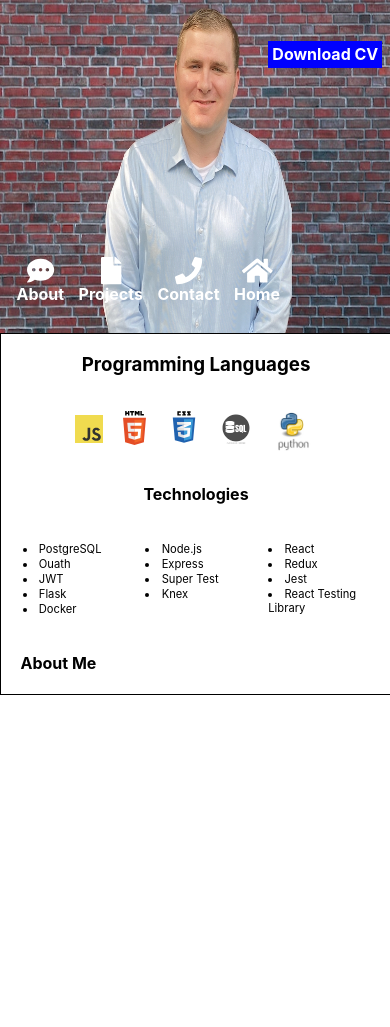
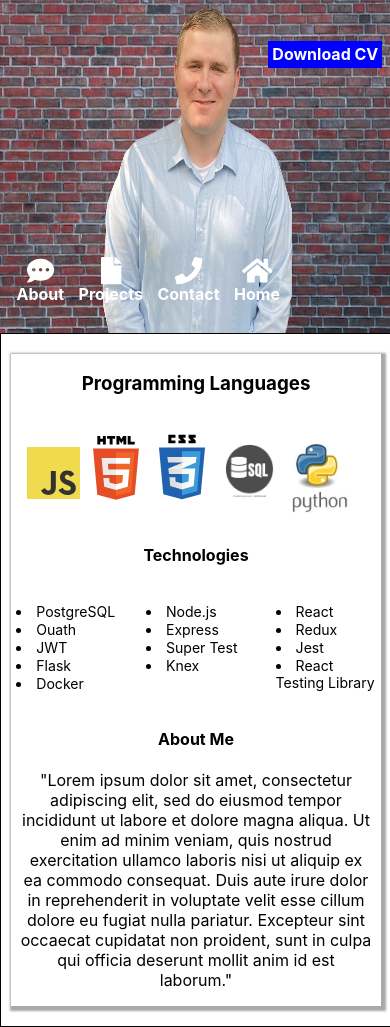
Before and after one commit to cgiroux86/portfolio, a React (Create React App) app in the folder cgiroux-portfolio/: page /skills in a window 390 px wide. Before the commit the page ends 844 px from the top, so only its background shows below. Built offline with nearby package versions, Linux system fonts and the light colour scheme.

Commit message:
about mobile styling updates

```diff
--- a/cgiroux-portfolio/src/App.css
+++ b/cgiroux-portfolio/src/App.css
@@ -352,9 +352,10 @@ body,
 }
 .languages {
   display: flex;
-  width: 90%;
+  width: 95%;
   height: auto;
-  margin: 0 auto;
+  box-shadow: 2px 2px 2px 3px darkgray;
+  margin: 5% auto;
   flex-direction: column;
   justify-content: space-evenly;
 }
@@ -406,6 +407,22 @@ body,
 li {
   margin: 1% 2%;
   font-size: 1.2rem;
+}
+
+.pro_portfolio h5 {
+  padding: 1%;
+  width: 100%;
+  margin: 1%;
+}
+.header_connect {
+  position: absolute;
+  bottom: 2%;
+  padding: 0.2%;
+  right: 5%;
+  width: 15%;
+  background: white;
+  display: flex;
+  justify-content: space-evenly;
 }
 @media screen and (max-width: 500px) {
   .mobile_pic {
@@ -673,16 +690,17 @@ li {
     flex-direction: column;
     flex-wrap: wrap; */
     display: block;
-    width: 100%;
+    width: 95%;
     /* justify-items: flex-start; */
     /* margin: 0 auto; */
     padding: 0;
     list-style-position: inside;
+    margin-left: 3%;
     /* text-align: center; */
   }
   li {
-    font-size: 0.7rem;
-    margin-right: 0.1%;
+    font-size: 0.88rem;
+    margin-right: 0.5%;
     padding: 0;
   }
   .lists_wrapper {
@@ -690,32 +708,50 @@ li {
   }
   .python {
     height: 40%;
-    width: 17%;
+    width: 25%;
     position: relative;
-    top: 3px;
+    top: 10px;
+    right: 2px;
   }
   .html_img {
     height: 25%;
-    width: 8.5%;
+    width: 13%;
     position: relative;
     bottom: 1px;
+    left: 6px;
   }
   .css {
     height: 20%;
-    width: 13%;
+    width: 21%;
     position: relative;
     bottom: 2px;
+    left: 5px;
   }
   .sql {
     height: 30%;
-    width: 10%;
+    width: 14%;
     position: relative;
-    top: 0px;
+    top: 2px;
+    left: 4px;
   }
   .js {
-    width: 10%;
+    width: 15%;
     height: 30%;
     position: relative;
-    top: 0px;
+    top: 4px;
+  }
+  .skills_img_wrapper {
+    width: 95%;
+  }
+  .about_text {
+    width: 95%;
+    margin: 0 auto;
+    text-align: center;
+  }
+  .main_connect {
+    display: none;
+  }
+  .header_connect {
+    display: none;
   }
 }
--- a/cgiroux-portfolio/src/components/Contact.js
+++ b/cgiroux-portfolio/src/components/Contact.js
@@ -43,7 +43,22 @@ export default function Contact() {
               lng: -76.870529,
             }}
             defaultZoom={10}
-          ></GoogleMapReact>
+          >
+            <div lat={39.138997} lng={-76.870529}>
+              <div
+                style={{
+                  backgroundColor: "blue",
+                  height: "100px",
+                  width: "100x",
+                  fontSize: "5rem",
+                  color: "blue",
+                  zIndex: 1,
+                }}
+              >
+                .
+              </div>
+            </div>
+          </GoogleMapReact>
         </div>
         <div className="connect_container">
           <h2 className="connect_title">Connect</h2>
--- a/cgiroux-portfolio/src/components/Header.js
+++ b/cgiroux-portfolio/src/components/Header.js
@@ -8,6 +8,11 @@ import {
   faFile,
   faCommentDots,
 } from "@fortawesome/free-solid-svg-icons";
+import {
+  faGithub,
+  faTwitter,
+  faLinkedinIn,
+} from "@fortawesome/free-brands-svg-icons";
 import Profile from "../images/profile_blur.jpg";
 import portfolio from "../images/profile_header.png";
 import { gsap } from "gsap";
@@ -49,6 +54,11 @@ export default function Header() {
       <a className="cv" href={resume} download="resume">
         Download CV
       </a>
+      <div className="header_connect">
+        <FontAwesomeIcon icon={faGithub} />
+        <FontAwesomeIcon style={{ color: "navy" }} icon={faLinkedinIn} />
+        <FontAwesomeIcon style={{ color: "#00acee" }} icon={faTwitter} />
+      </div>
     </div>
     // </div>
   );
--- a/cgiroux-portfolio/src/components/MobileMain.js
+++ b/cgiroux-portfolio/src/components/MobileMain.js
@@ -6,7 +6,7 @@ import { FontAwesomeIcon } from "@fortawesome/react-fontawesome";
 import {
   faDesktop,
   faPhone,
-  faWrench,
+  faHome,
   faCommentDots,
 } from "@fortawesome/free-solid-svg-icons";
 import {
@@ -31,7 +31,7 @@ export default function MobileMain() {
           }}
         >
           <div className="main_icons_container">
-            <Link className="mobile_icon" to="/resume">
+            <Link className="mobile_icon" to="/skills">
               <FontAwesomeIcon
                 className="new_mobile_icon"
                 icon={faCommentDots}
@@ -46,9 +46,9 @@ export default function MobileMain() {
               <FontAwesomeIcon className="new_mobile_icon" icon={faDesktop} />
               <p className="mobile_text">Portfolio</p>
             </Link>
-            <Link className="mobile_icon" to="/skills">
-              <FontAwesomeIcon className="new_mobile_icon" icon={faWrench} />
-              <p className="mobile_text">Skills</p>
+            <Link className="mobile_icon" to="/">
+              <FontAwesomeIcon className="new_mobile_icon" icon={faHome} />
+              <p className="mobile_text">Home</p>
             </Link>
           </div>
           <div
--- a/cgiroux-portfolio/src/components/Skills.js
+++ b/cgiroux-portfolio/src/components/Skills.js
@@ -1,10 +1,14 @@
-import React from "react";
+import React, { useEffect } from "react";
 import js from "../images/logo-javascript.svg";
 import html from "../images/html-5.svg";
 import css from "../images/css3.svg";
 import sql from "../images/sql.png";
 import python from "../images/python.jpeg";
+import { gsap } from "gsap";
 export default function Skills() {
+  useEffect(() => {
+    gsap.from(".skills_wrapper", { opacity: 0, y: 200, duration: 0.5 });
+  }, []);
   return (
     <div className="skills_wrapper">
       <div className="languages">
@@ -44,8 +48,17 @@ export default function Skills() {
             </ul>
           </div>
         </div>
-        <div>
-          <h4>About Me</h4>
+        <div className="about_text">
+          <h4 style={{ textAlign: "center" }}>About Me</h4>
+          <p>
+            "Lorem ipsum dolor sit amet, consectetur adipiscing elit, sed do
+            eiusmod tempor incididunt ut labore et dolore magna aliqua. Ut enim
+            ad minim veniam, quis nostrud exercitation ullamco laboris nisi ut
+            aliquip ex ea commodo consequat. Duis aute irure dolor in
+            reprehenderit in voluptate velit esse cillum dolore eu fugiat nulla
+            pariatur. Excepteur sint occaecat cupidatat non proident, sunt in
+            culpa qui officia deserunt mollit anim id est laborum."
+          </p>
         </div>
       </div>
     </div>
```
